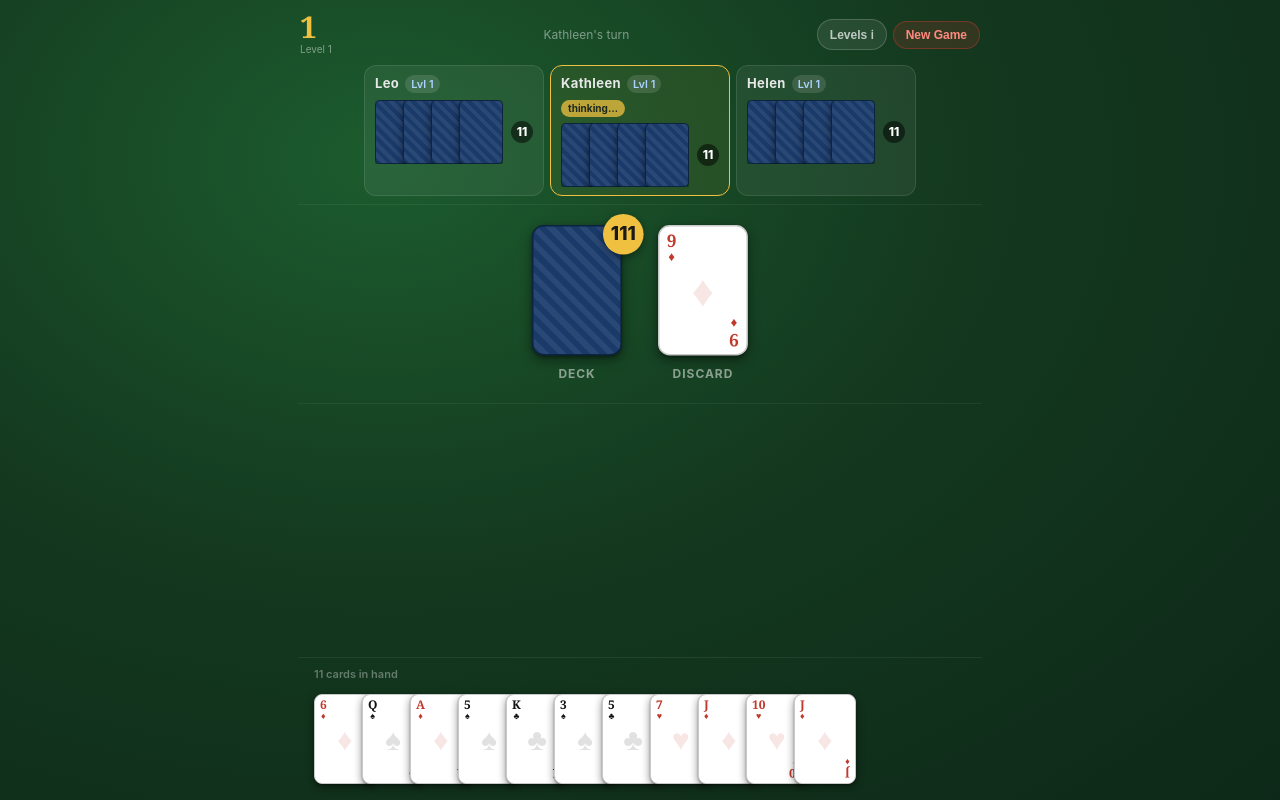
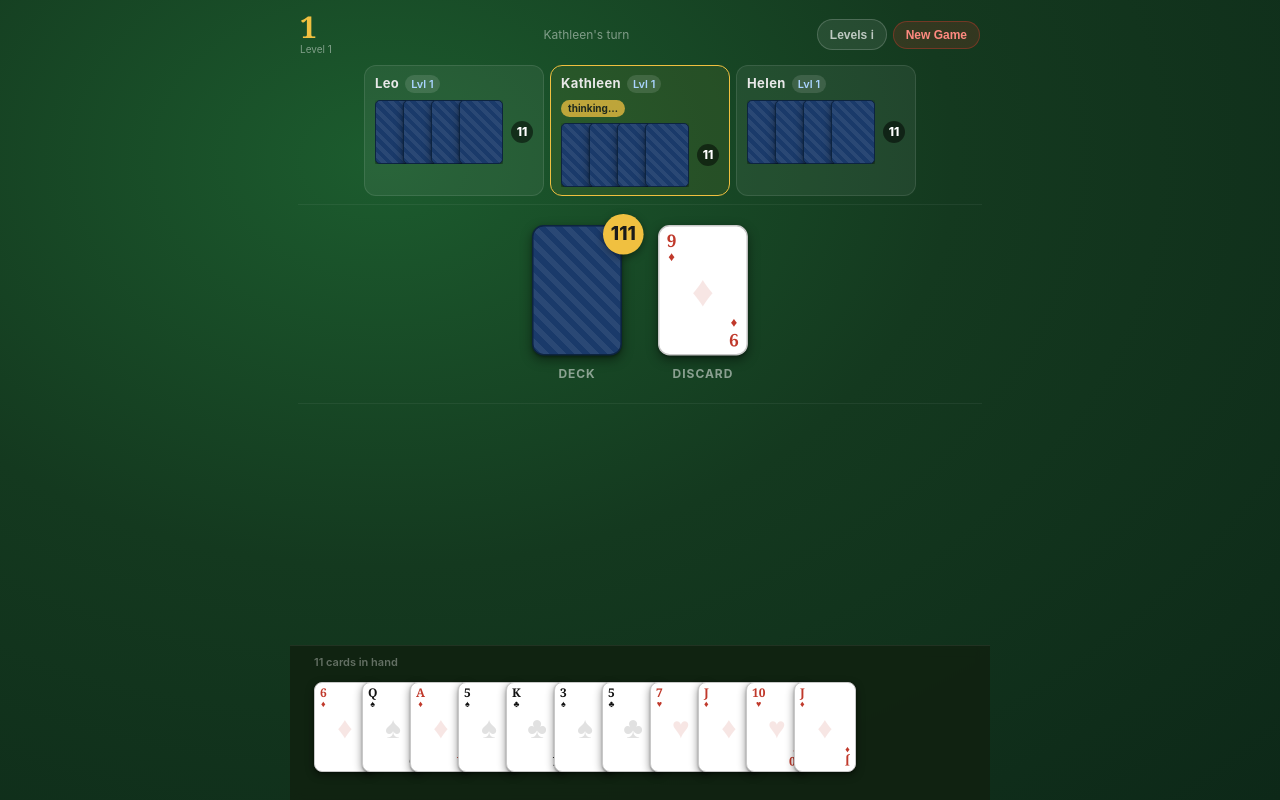
Before and after one commit to shannon-mac/frustration, a React (Vite) app: page / in a window 1280 px wide. Both pictures are taken after a click on the button "Deal Cards". Built offline with nearby package versions, Linux system fonts and the light colour scheme.

Commit message:
Update GameBoard.module.css

```diff
--- a/src/components/GameBoard/GameBoard.module.css
+++ b/src/components/GameBoard/GameBoard.module.css
@@ -7,6 +7,8 @@
   max-width: 700px;
   margin: 0 auto;
   box-sizing: border-box;
+  /* Ensure the board itself doesn't scroll past the hand */
+  padding-bottom: 0;
 }
 
 /* ─── Top bar ──────────────────────────────────────────────── */
@@ -313,9 +315,19 @@
 
 /* ─── Hand area ────────────────────────────────────────────── */
 .handArea {
+  position: sticky;
+  bottom: 0;
+  /* Pull it out of the flex gap so it hugs the viewport edge */
   margin-top: auto;
+  margin-left: -8px;
+  margin-right: -8px;
+  padding: 8px 8px 12px;
   border-top: 1px solid rgba(255,255,255,0.07);
-  padding-top: 8px;
+  /* Frosted backing so content scrolling underneath is readable */
+  background: rgba(17, 34, 17, 0.92);
+  backdrop-filter: blur(6px);
+  -webkit-backdrop-filter: blur(6px);
+  z-index: 10;
 }
 
 .handMeta {
```
